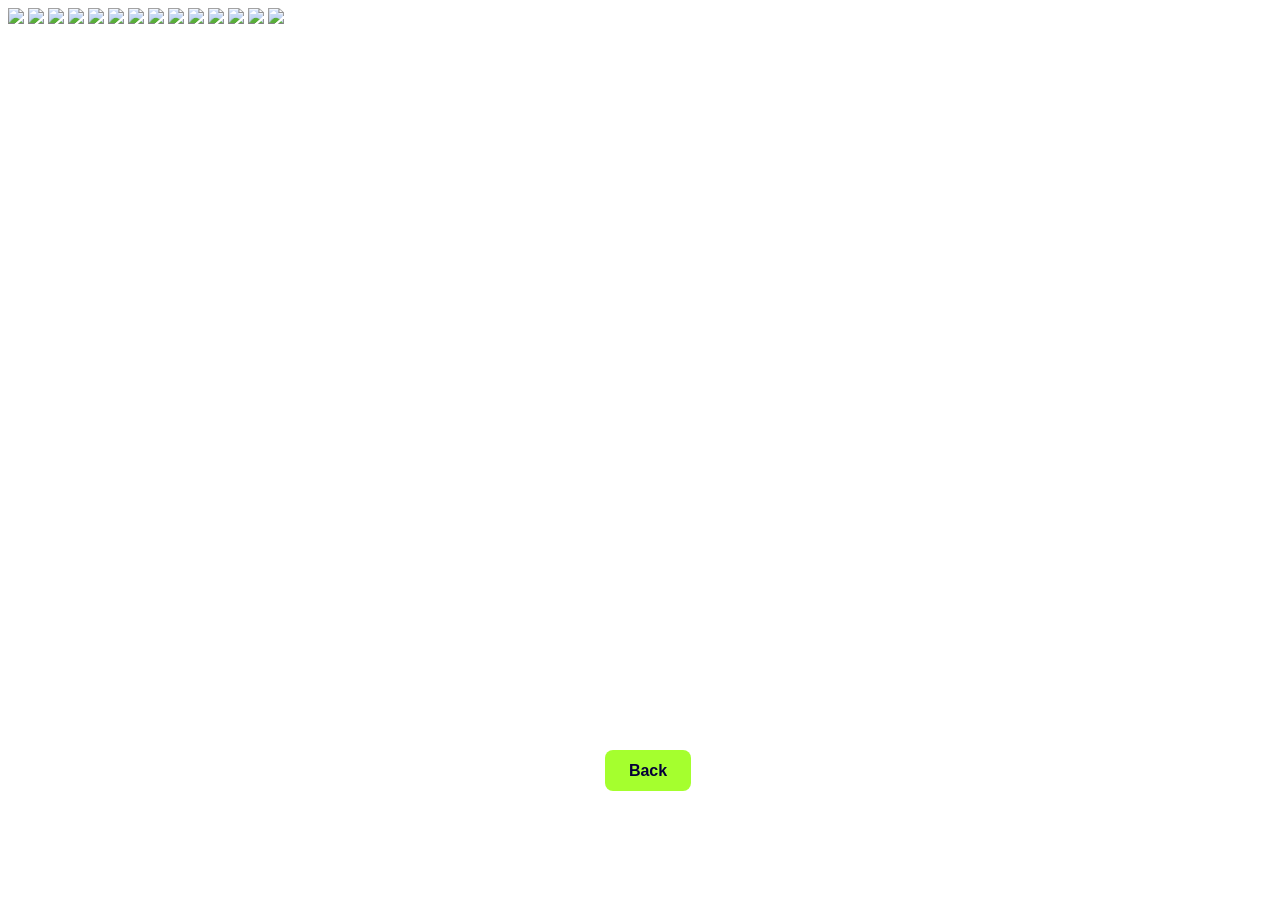
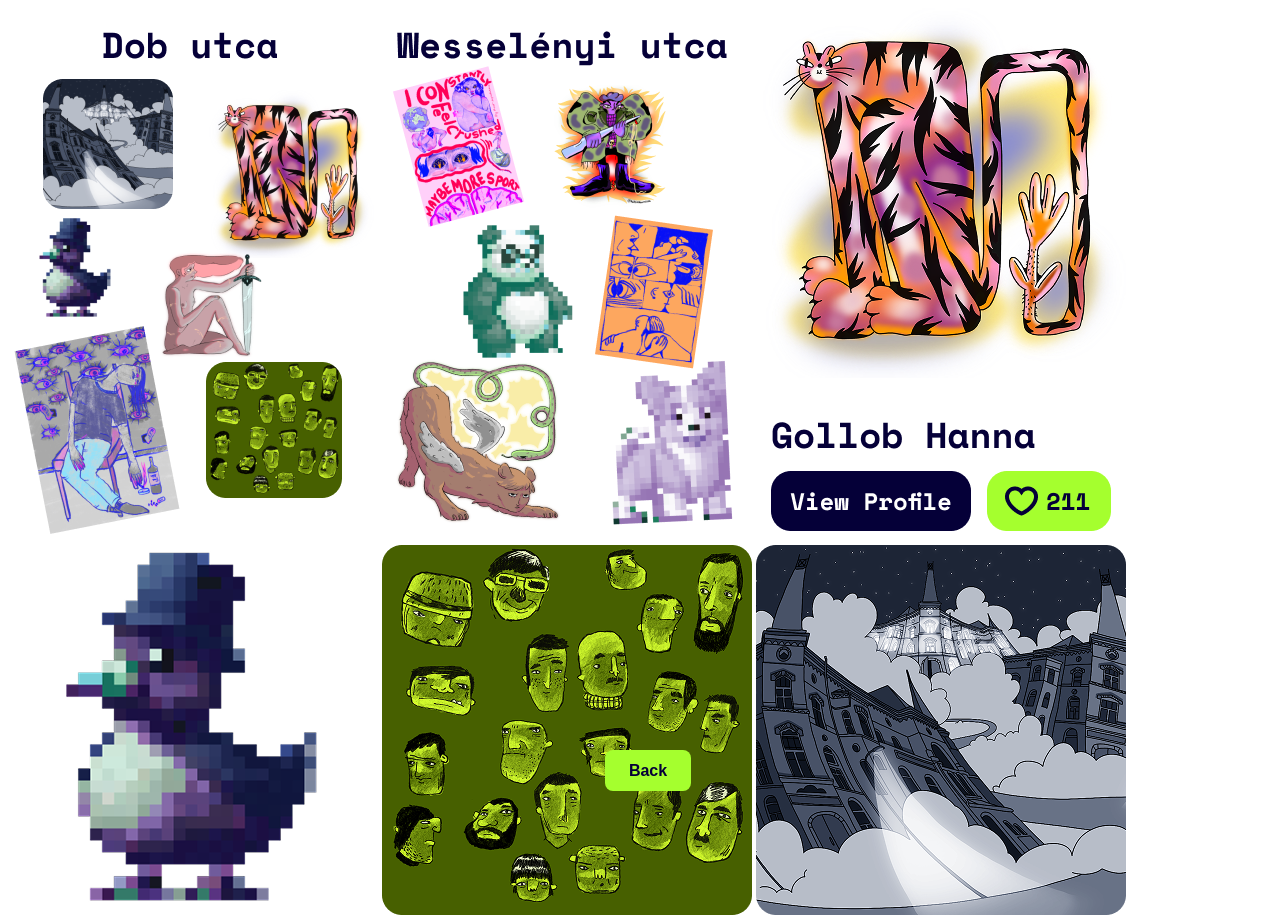
Before and after one commit to TViri/ARtVerse, a plain HTML site: page index.html in a window 1280 px wide. Shown: the top 915 px of the page. Before the commit the page ends 800 px from the top, so only its background shows below. Drawn offline with Linux system fonts and the light colour scheme.

Commit message:
remove assest/ folder

```diff
--- a/index.html
+++ b/index.html
@@ -11,23 +11,23 @@
       device-orientation-permission-ui="enabled: false">
       <a-assets>
         <!--Gallery views-->
-        <img id="gallery1" src="./assets/art/galleryDob.png" />
-        <img id="gallery2" src="./assets/art/galleryWesselenyi.png" />
+        <img id="gallery1" src="./art/galleryDob.png" />
+        <img id="gallery2" src="./art/galleryWesselenyi.png" />
 
         <!--Street arts-->
-        <img id="card1" src="./assets/art/gh2.png" />
-        <img id="card2" src="./assets/art/he3.png" />
-        <img id="card3" src="./assets/art/gyk3.png" />
-        <img id="card4" src="./assets/art/on1.png" />
-        <img id="card5" src="./assets/art/gyk4.png" />
-        <img id="card6" src="./assets/art/on3.png" />
+        <img id="card1" src="./art/gh2.png" />
+        <img id="card2" src="./art/he3.png" />
+        <img id="card3" src="./art/gyk3.png" />
+        <img id="card4" src="./art/on1.png" />
+        <img id="card5" src="./art/gyk4.png" />
+        <img id="card6" src="./art/on3.png" />
 
-        <img id="card7" src="./assets/art/he2.png" />
-        <img id="card8" src="./assets/art/on2.png" />
-        <img id="card9" src="./assets/art/gyk1.png" />
-        <img id="card10" src="./assets/art/gh1.png" />
-        <img id="card11" src="./assets/art/he1.png" />
-        <img id="card11" src="./assets/art/gyk2.png" />
+        <img id="card7" src="./art/he2.png" />
+        <img id="card8" src="./art/on2.png" />
+        <img id="card9" src="./art/gyk1.png" />
+        <img id="card10" src="./art/gh1.png" />
+        <img id="card11" src="./art/he1.png" />
+        <img id="card11" src="./art/gyk2.png" />
 
       </a-assets>
 
```
